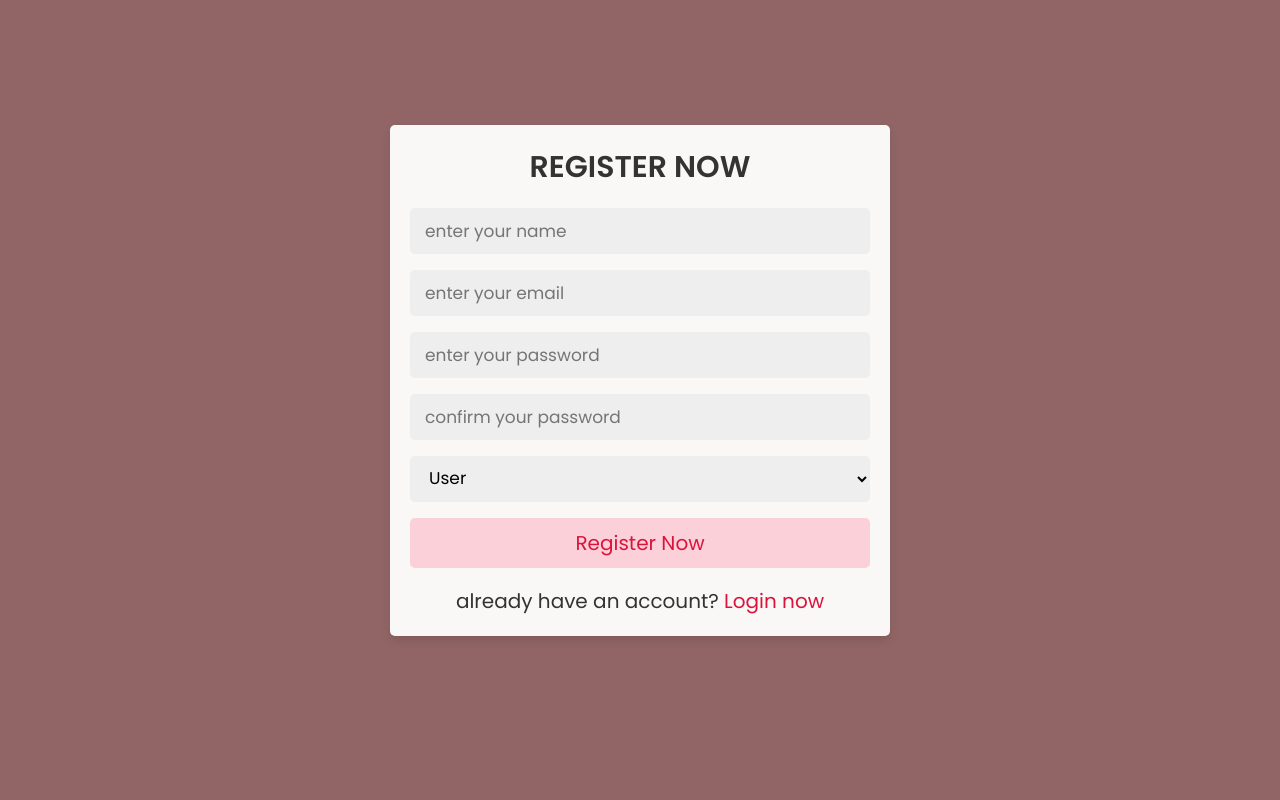
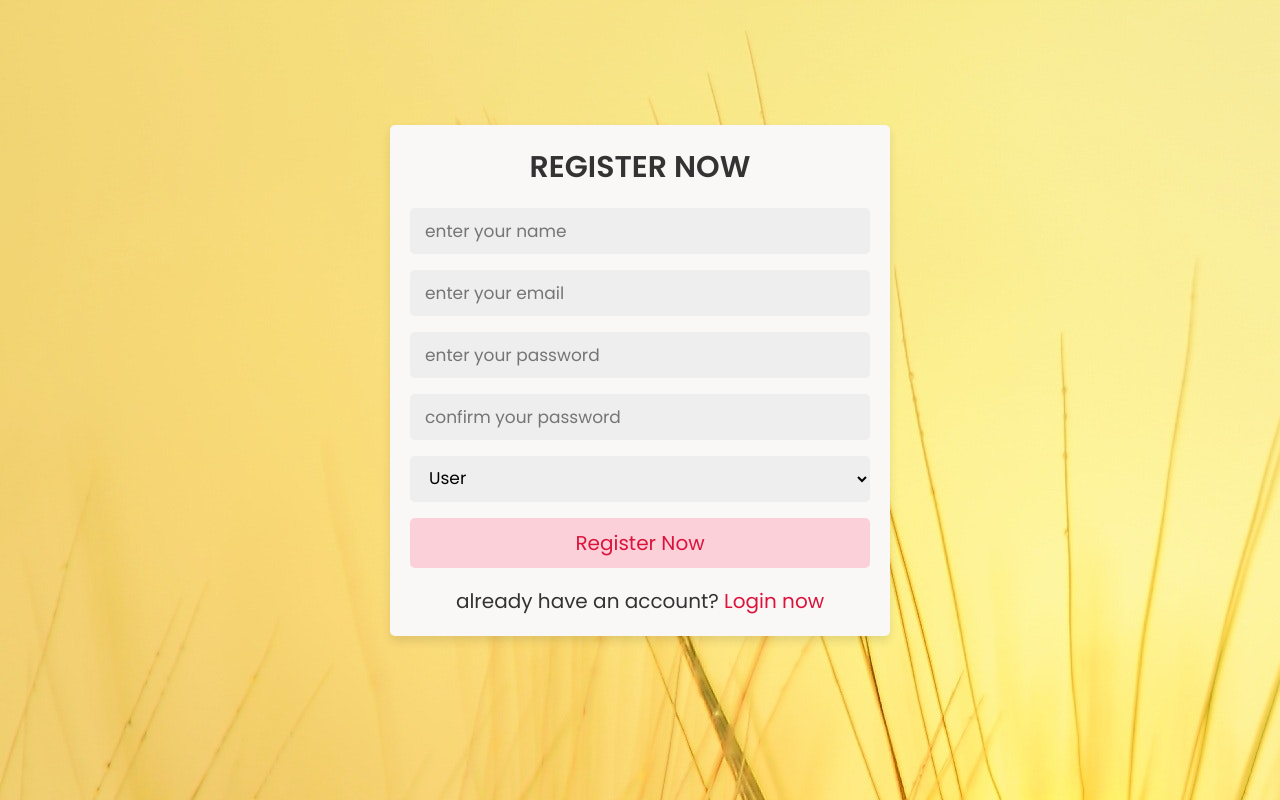
Before and after one commit to Sineth57/User-login-registration-with-database, a PHP site: page /register_form.php in a window 1280 px wide. Run offline with PHP 8.4, Linux system fonts and the light colour scheme.

Commit message:
added a backbround image

```diff
--- a/style.css
+++ b/style.css
@@ -73,7 +73,8 @@
    justify-content: center;
    padding:20px;
    padding-bottom: 60px;
-   background: rgb(145, 101, 101);
+   background-image: url('pexels-pixabay-207247.jpg');
+
 }
 
 .form-container form{
```
